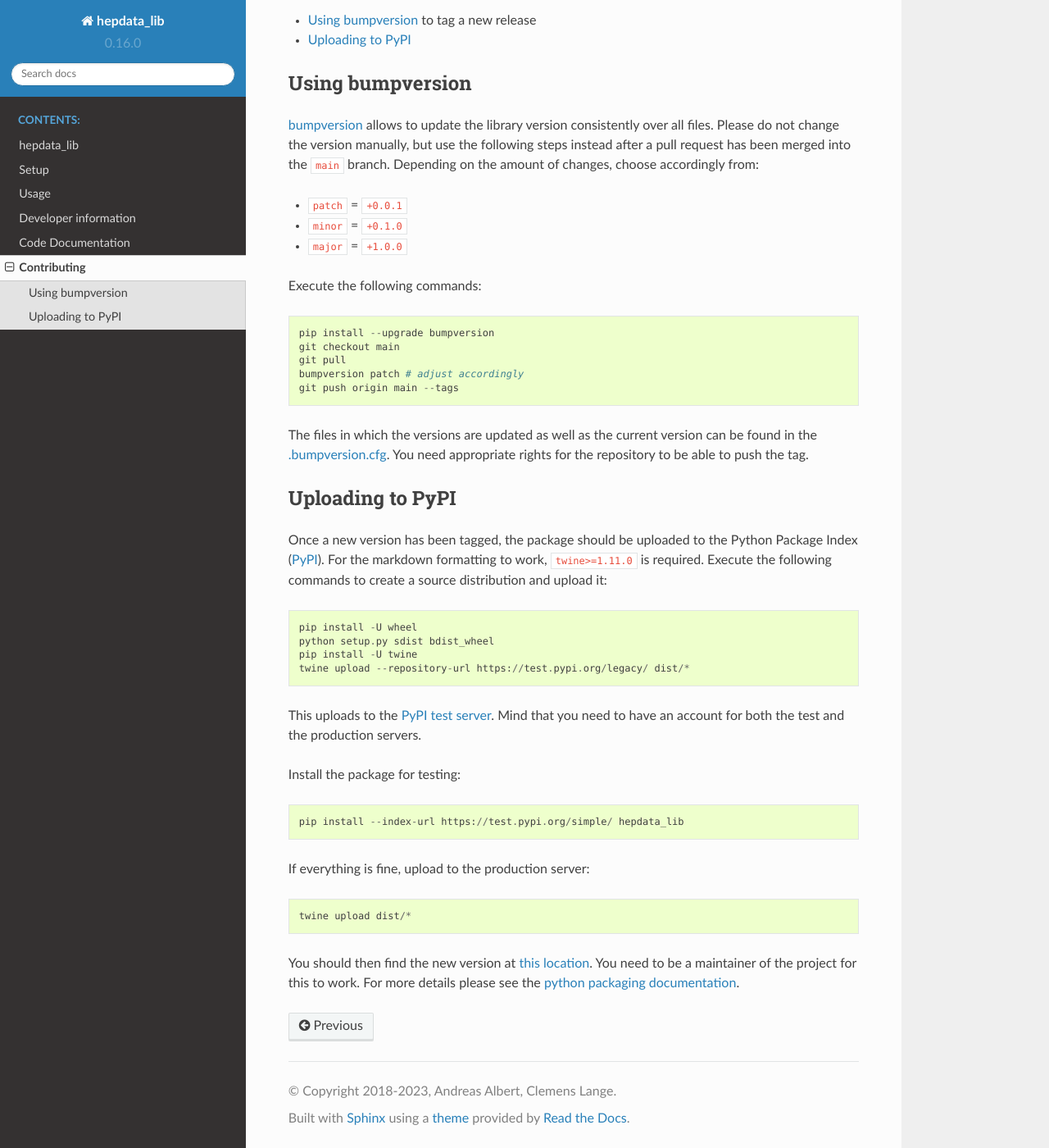
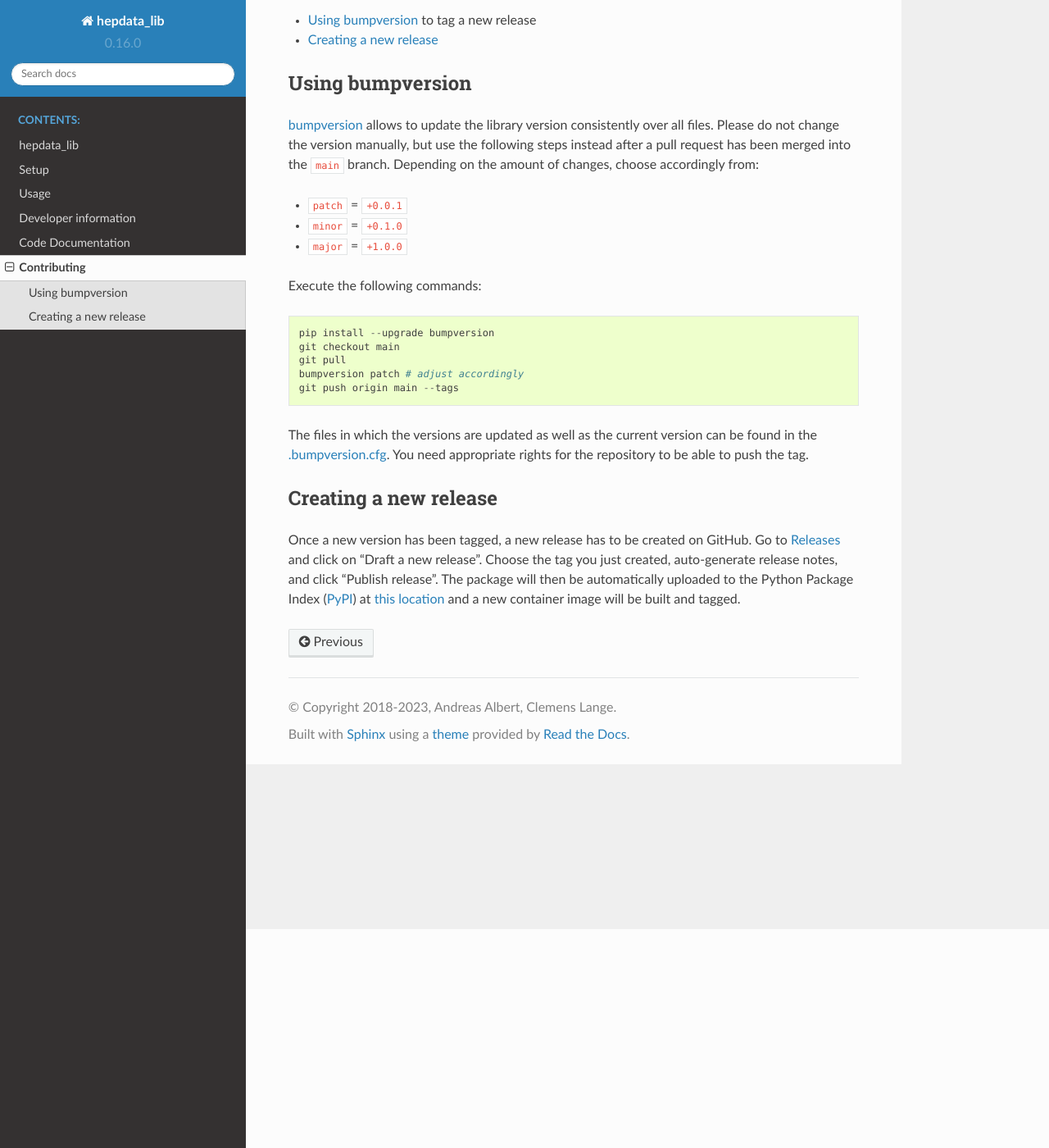
Before and after one commit to HEPData/hepdata_lib, a Sphinx documentation site: the page built from docs/contributing.rst, in a window 1280 px wide and 1400 px high, scrolled down 267 px. Shown: the whole window at 82% size. Built offline with Sphinx 7.4.7 and the Read the Docs theme 2.0.0, drawn with Linux system fonts in a browser that asks for light colours.

Commit message:
Update release creation docs

```diff
--- a/docs/contributing.rst
+++ b/docs/contributing.rst
@@ -33,40 +33,18 @@ The files in which the versions are updated as well as the current version can b
 
 .. _sec-dev-pypi:
 
-Uploading to PyPI
------------------
+Creating a new release
+---------------------------
 
-Once a new version has been tagged, the package should be uploaded to the Python Package Index (PyPI_).
-For the markdown formatting to work, ``twine>=1.11.0`` is required.
-Execute the following commands to create a source distribution and upload it:
-
-::
-
-    pip install -U wheel
-    python setup.py sdist bdist_wheel
-    pip install -U twine
-    twine upload --repository-url https://test.pypi.org/legacy/ dist/*
-
-This uploads to the `PyPI test server`_. Mind that you need to have an account for both the test and the production servers.
-
-Install the package for testing:
-
-::
-
-    pip install --index-url https://test.pypi.org/simple/ hepdata_lib
-
-If everything is fine, upload to the production server:
-
-::
-
-    twine upload dist/*
-
-You should then find the new version at `this location`_. You need to be a maintainer of the project for this to work. For more details please see the `python packaging documentation`_.
-
+Once a new version has been tagged, a new release has to be created on GitHub.
+Go to `Releases`_ and click on "Draft a new release".
+Choose the tag you just created, auto-generate release notes, and click "Publish release".
+The package will then be automatically uploaded to the Python Package Index (PyPI_) at `this location`_
+and a new container image will be built and tagged.
 
 .. _bumpversion: https://github.com/peritus/bumpversion
 .. _.bumpversion.cfg: https://github.com/HEPData/hepdata_lib/blob/main/.bumpversion.cfg
+.. _Releases: https://github.com/HEPData/hepdata_lib/releases
 .. _PyPI: https://pypi.org
 .. _PyPI test server: https://test.pypi.org/project/hepdata_lib/
 .. _this location: https://pypi.org/project/hepdata_lib/
-.. _python packaging documentation: https://packaging.python.org/tutorials/packaging-projects/
```
